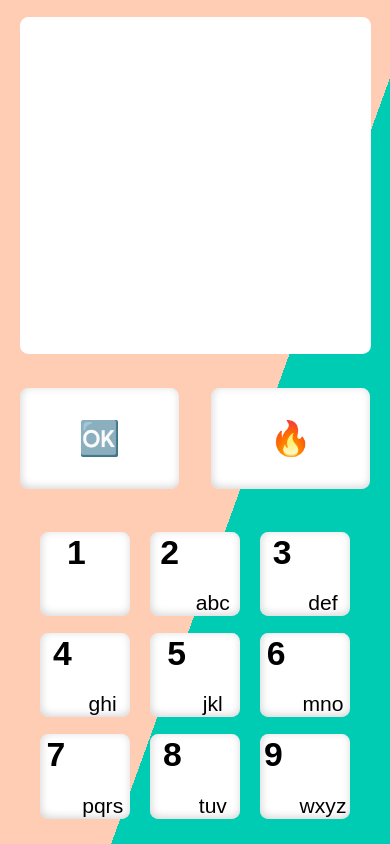
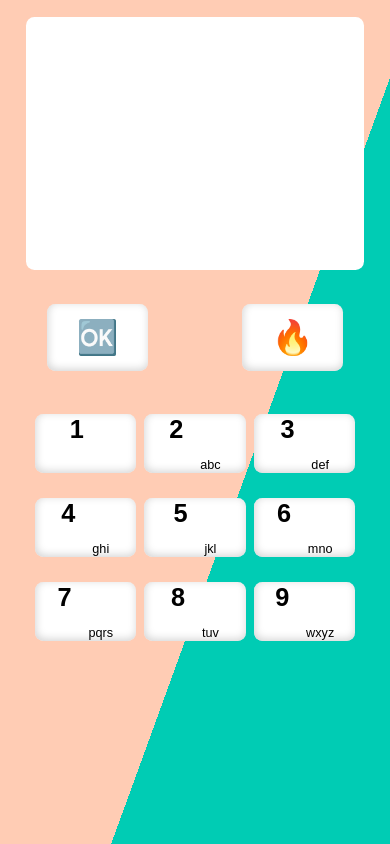
Before and after one commit to KarinaDavtyan/converter, a React (Create React App) app: page / in a window 390 px wide. Built offline with nearby package versions, Linux system fonts and the light colour scheme.

Commit message:
feat(displayComponent): show text from redux state

```diff
--- a/src/App.css
+++ b/src/App.css
@@ -1,3 +1,38 @@
+@media screen
+and (min-width: 320px)
+and (max-width: 800px) {
+  .App > .PhoneContainer {
+    height: 100%;
+    width: 100%;
+    border-radius: 0%;
+  }
+  .DisplayComponent {
+    width: 90vw;
+    height: 40vh;
+  }
+  .ControlButtons {
+    justify-content: center;
+  }
+  .ControlButtons > button {
+    height: 12vh;
+    width: 41vw;
+    margin: 0 4vw 0 4vw;
+  }
+  .NumButtons {
+    width: 90vw;
+  }
+  .NumButtons > button {
+    height: 10vh;
+    width: 23vw;
+    margin-top: 2vh;
+  }
+  .KeyNumber {
+    font-size: 4vh;
+  }
+  .KeyLetters {
+    font-size: 2.5vh;
+  }
+}
 
 .App {
   display: flex;
@@ -92,38 +127,15 @@
   align-self: flex-end;
 }
 
-@media screen
-and (min-width: 320px)
-and (max-width: 800px) {
-  .App > .PhoneContainer {
-    height: 100%;
-    width: 100%;
-    border-radius: 0%;
-  }
-  .DisplayComponent {
-    width: 90vw;
-    height: 40vh;
-  }
-  .ControlButtons {
-    justify-content: center;
-  }
-  .ControlButtons > button {
-    height: 12vh;
-    width: 41vw;
-    margin: 0 4vw 0 4vw;
-  }
-  .NumButtons {
-    width: 90vw;
-  }
-  .NumButtons > button {
-    height: 10vh;
-    width: 23vw;
-    margin-top: 2vh;
-  }
-  .KeyNumber {
-    font-size: 4vh;
-  }
-  .KeyLetters {
-    font-size: 2.5vh;
-  }
+
+.WordsList {
+  height: inherit;
+  flex-direction: column;
+  overflow: scroll;
+  display: flex;
 }
+
+.Word {
+  width: fit-content;
+  margin: 0.4vh;
+}
--- a/src/components/DisplayComponent.js
+++ b/src/components/DisplayComponent.js
@@ -2,9 +2,22 @@ import React from 'react';
 
 class DisplayComponent extends React.Component {
 
+  renderWords = () => {
+    const words = this.props.text.map(word => {
+      return (
+        <div className='Word' key={word}>
+          {word}
+        </div>
+      )
+    })
+    return words;
+  }
   render () {
     return (
       <div className='DisplayComponent'>
+        <div className='WordsList'>
+          {this.props.text && this.renderWords()}
+        </div>
       </div>
     )
   }
--- a/src/containers/PhoneContainer.js
+++ b/src/containers/PhoneContainer.js
@@ -1,4 +1,8 @@
 import React from 'react';
+import { connect } from 'react-redux';
+
+import { clearText } from '../actions';
+
 import DisplayComponent from '../components/DisplayComponent';
 import ControlButtonsComponent from '../components/ControlButtonsComponent';
 import NumButtonsComponent from '../components/NumButtonsComponent';
@@ -8,12 +12,18 @@ class PhoneContainer extends React.Component {
   render () {
     return (
       <div className='PhoneContainer'>
-        <DisplayComponent />
-        <ControlButtonsComponent />
+        <DisplayComponent text={this.props.text} />
+        <ControlButtonsComponent clearText={this.props.clearText}/>
         <NumButtonsComponent />
       </div>
     )
   }
 }
 
-export default PhoneContainer;
+const mapStateToProps = (state) => ({
+  text: state.text
+})
+
+export default connect(mapStateToProps,
+  { clearText }
+)(PhoneContainer);
```
